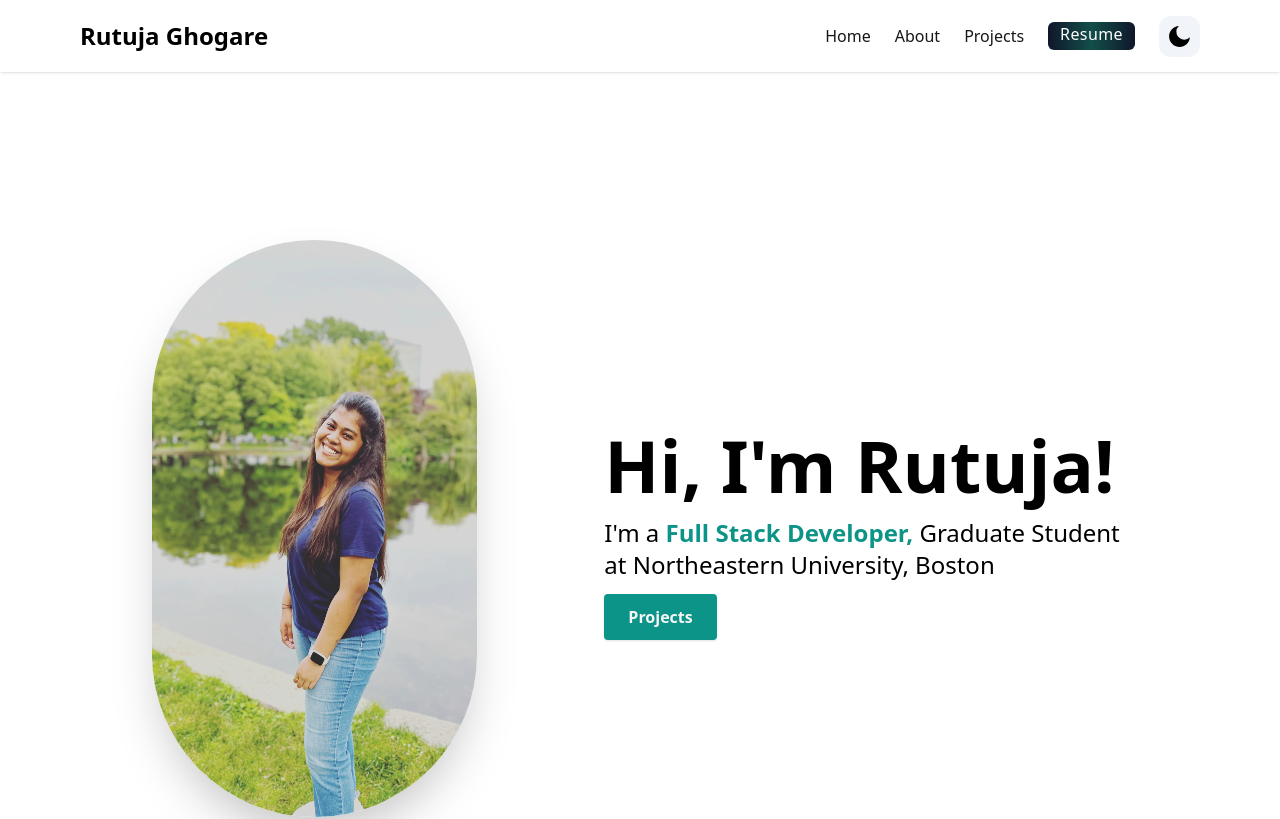
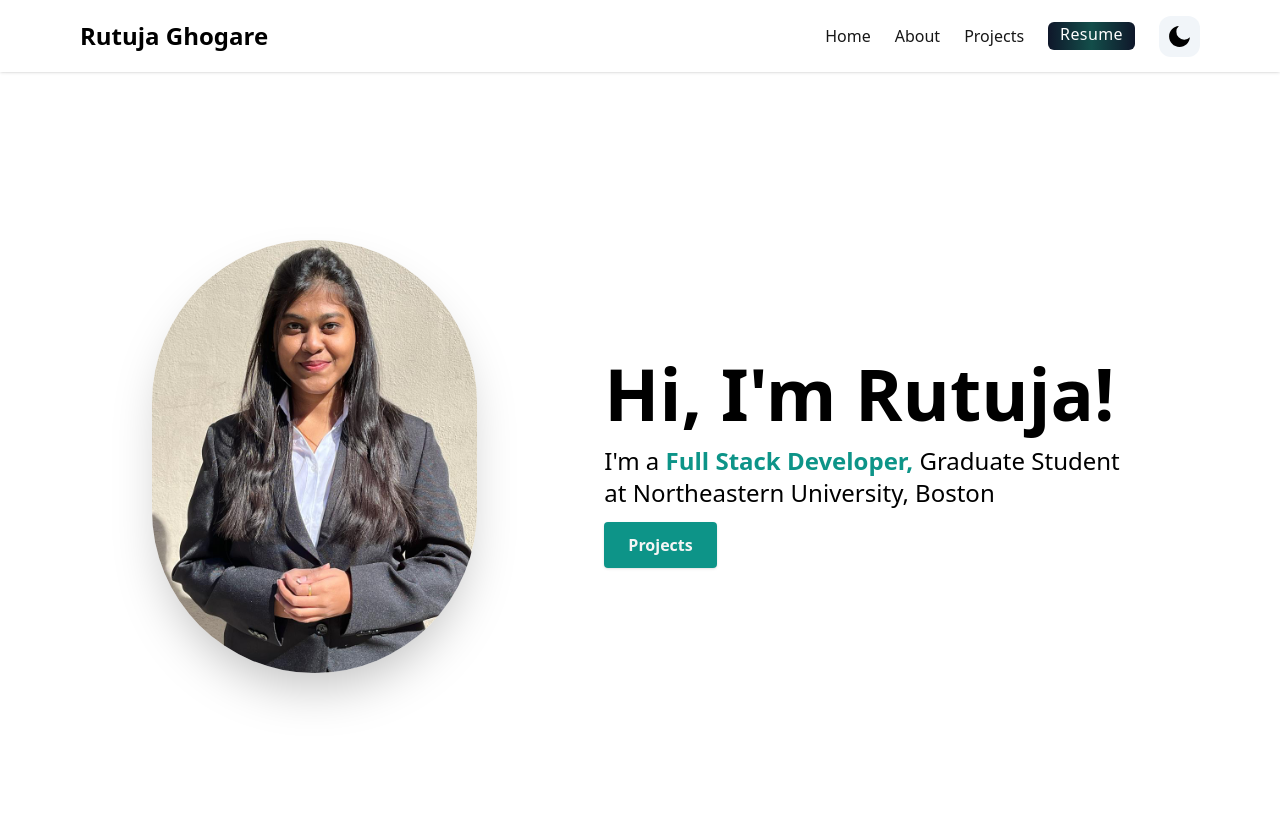
Before and after one commit to Rutuja-Ghogare/My-Portfolio, a Next.js app: page / in a window 1280 px wide. Shown: the top 819 px of the page. Built offline with nearby package versions, Linux system fonts and the light colour scheme.

Commit message:
changed herosection

```diff
--- a/components/HeroSection.tsx
+++ b/components/HeroSection.tsx
@@ -10,10 +10,10 @@ const HeroSection = () => {
       <div className="flex flex-col text-center items-center justify-center animate-fadeIn animation-delay-2 my-10 py-16 sm:py-32 md:py-48 md:flex-row md:space-x-4 md:text-left">
         <div className="md:mt-2 md:w-1/2">
           <Image
-            src="/me.jpg"
-            alt=""
+            src="/headshot.jpeg"
+            alt="my image"
             width={325}
-            height={577}
+            height={325}
             className="rounded-full shadow-2xl"
           />
         </div>
```
